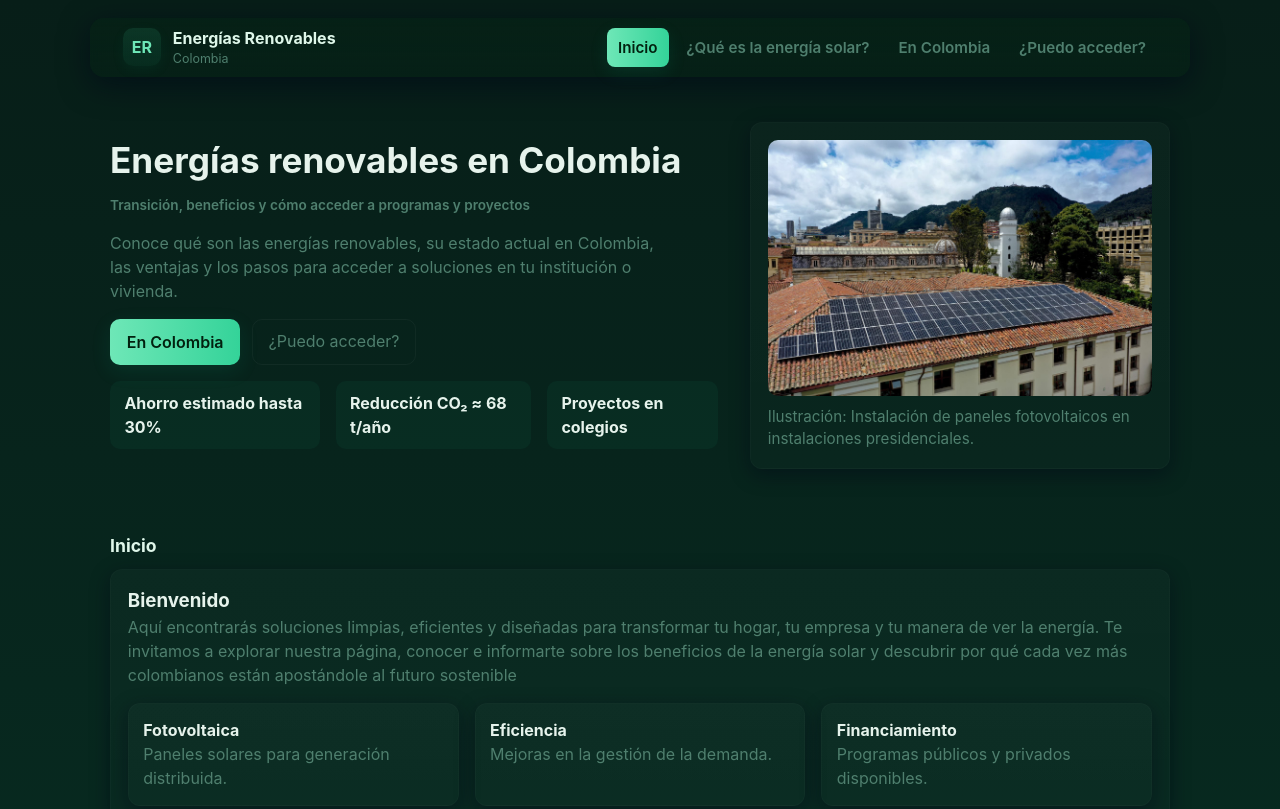
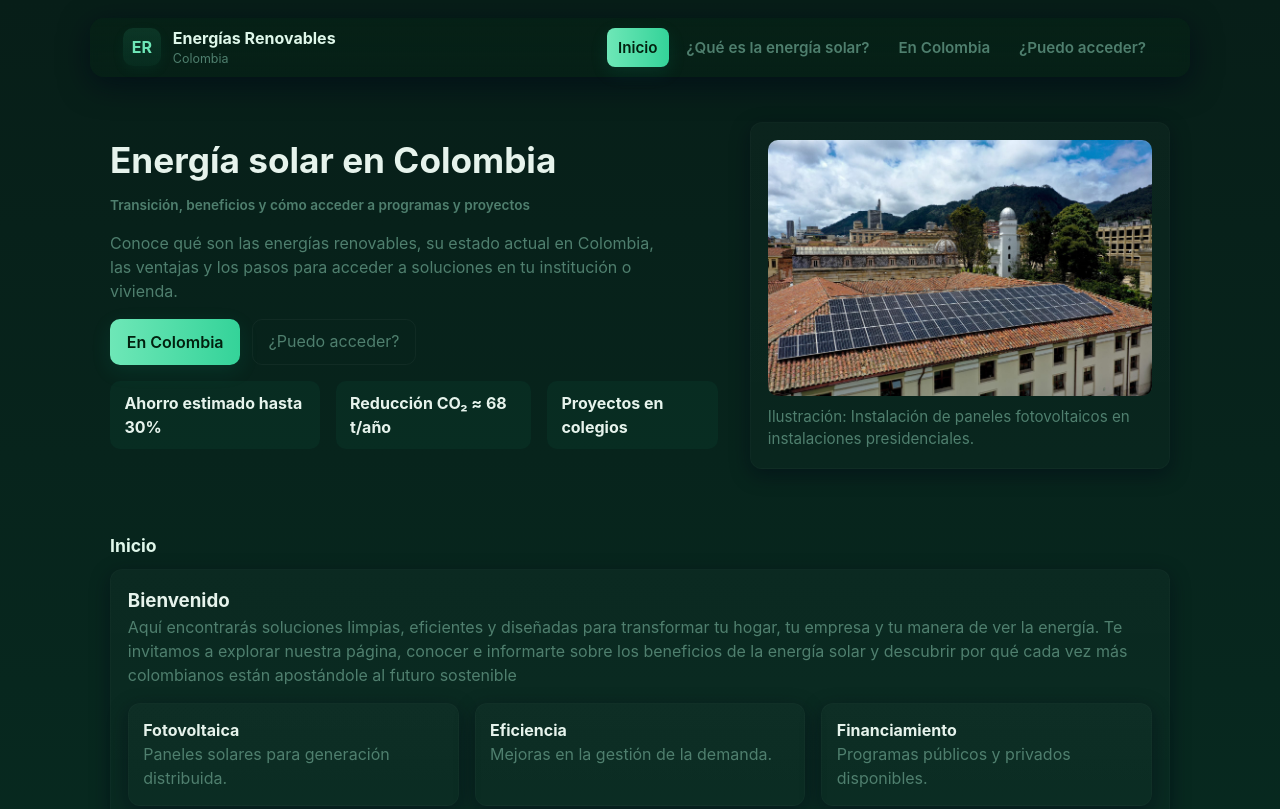
Before and after one commit to NicoFong/Talento-tech-Proyecto, a plain HTML site: page index.html in a window 1280 px wide. Shown: the top 809 px of the page. Drawn offline with Linux system fonts and the light colour scheme.

Commit message:
se arregla el titulo
as

```diff
--- a/index.html
+++ b/index.html
@@ -52,7 +52,7 @@
   <header class="site-hero">
     <div class="container hero-grid" >
       <div>
-        <h1 class="hero-heading">Energías renovables en Colombia<br/>
+        <h1 class="hero-heading">Energía solar en Colombia<br/>
           <small class="hero-sub">Transición, beneficios y cómo acceder a programas y proyectos</small>
         </h1>
 
```
